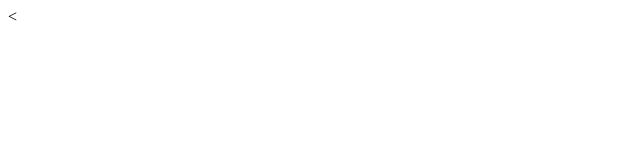
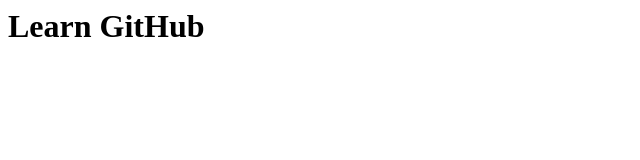
Before and after one commit to Atippat/DevOps-Mungkorn, a plain HTML site: page Index.html in a window 1280 px wide. Shown: the whole page, without its empty margins (0-640 px from the left). Drawn offline with Linux system fonts and the light colour scheme.

Commit message:
Update Index.html

```diff
--- a/Index.html
+++ b/Index.html
@@ -1,2 +1,2 @@
     <title>Learn GitHub</title>
-    <
+    <h1>Learn GitHub</h2>
```
